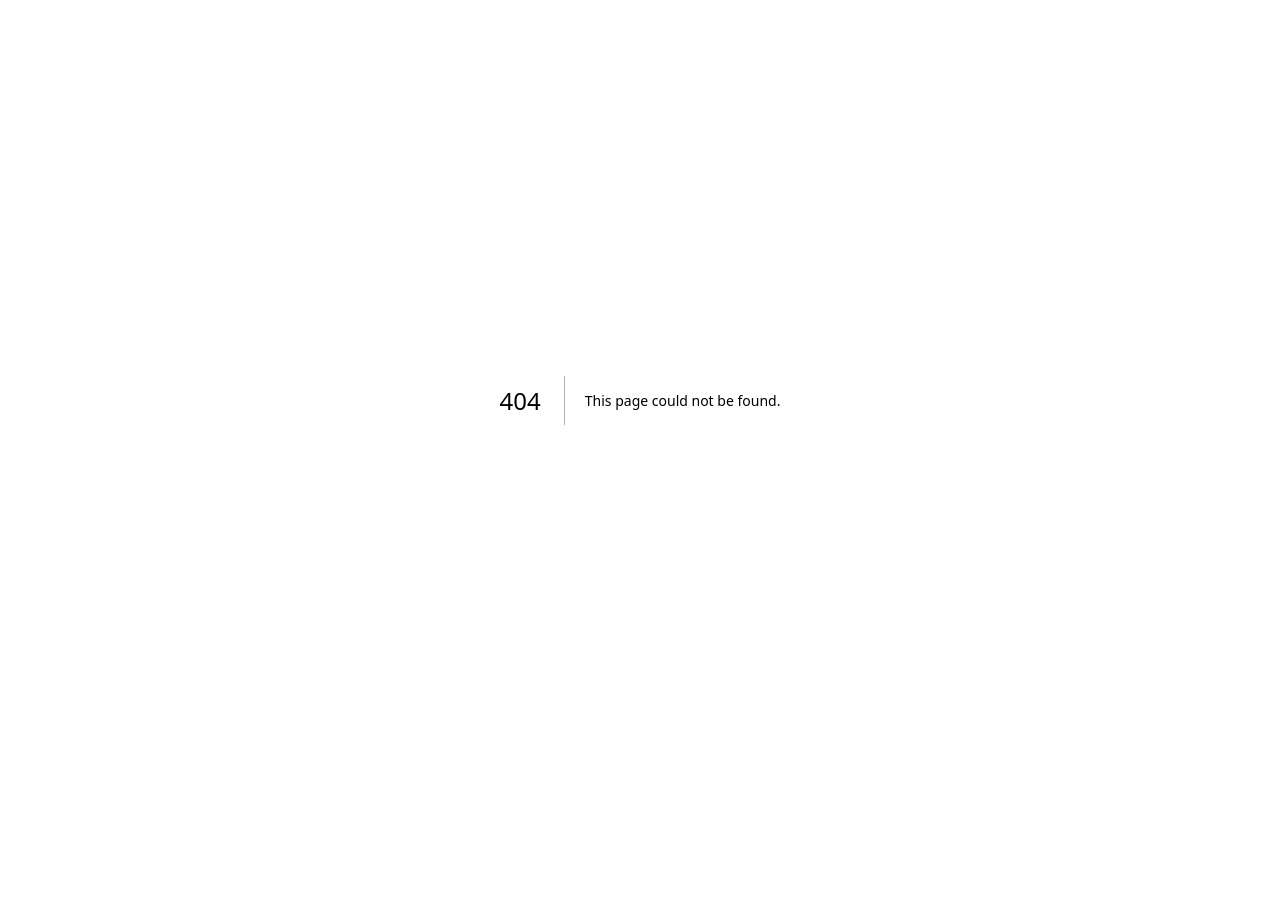
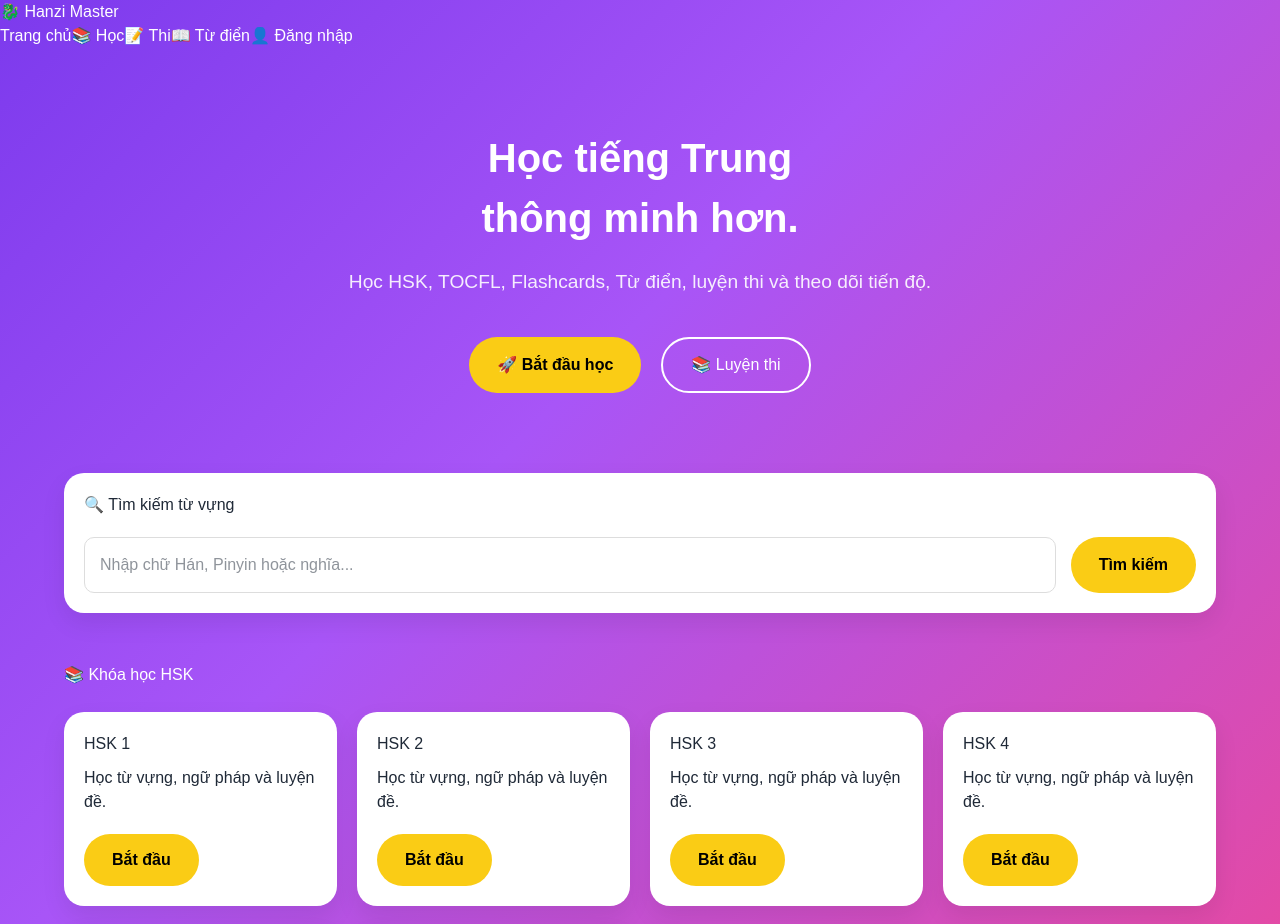
Before and after one commit to vinhdau088-cloud/Hsk, a Next.js app: page / in a window 1280 px wide. Before the commit this address had no page. Shown: the top 924 px of the page. Before the commit the page ends 800 px from the top, so only its background shows below. Built offline with nearby package versions, Linux system fonts and the light colour scheme.

Commit message:
page.tsx

```diff
--- /dev/null
+++ b/app/page.tsx
@@ -0,0 +1,118 @@
+import Navbar from "@/components/Navbar";
+
+export default function Home() {
+  return (
+    <>
+      <Navbar />
+
+      <main className="container">
+
+        {/* Hero */}
+        <section
+          style={{
+            padding: "80px 0",
+            textAlign: "center"
+          }}
+        >
+          <h1 className="title">
+            Học tiếng Trung
+            <br />
+            thông minh hơn.
+          </h1>
+
+          <p className="subtitle" style={{ marginTop: 20 }}>
+            Học HSK, TOCFL, Flashcards, Từ điển,
+            luyện thi và theo dõi tiến độ.
+          </p>
+
+          <div
+            style={{
+              marginTop: 40,
+              display: "flex",
+              justifyContent: "center",
+              gap: 20,
+              flexWrap: "wrap"
+            }}
+          >
+            <button className="btn-primary">
+              🚀 Bắt đầu học
+            </button>
+
+            <button className="btn-outline">
+              📚 Luyện thi
+            </button>
+          </div>
+        </section>
+
+        {/* Search */}
+        <section className="card">
+
+          <h2>🔍 Tìm kiếm từ vựng</h2>
+
+          <div
+            style={{
+              display: "flex",
+              gap: 15,
+              marginTop: 20,
+              flexWrap: "wrap"
+            }}
+          >
+            <input
+              placeholder="Nhập chữ Hán, Pinyin hoặc nghĩa..."
+              style={{
+                flex: 1,
+                minWidth: 250,
+                padding: 15,
+                borderRadius: 10,
+                border: "1px solid #ddd"
+              }}
+            />
+
+            <button className="btn-primary">
+              Tìm kiếm
+            </button>
+          </div>
+
+        </section>
+
+        {/* HSK */}
+        <section style={{ marginTop: 50 }}>
+
+          <h2 style={{ marginBottom: 25 }}>
+            📚 Khóa học HSK
+          </h2>
+
+          <div
+            style={{
+              display: "grid",
+              gridTemplateColumns:
+                "repeat(auto-fit,minmax(220px,1fr))",
+              gap: 20
+            }}
+          >
+            {[1,2,3,4,5,6].map((i)=>(
+              <div className="card" key={i}>
+
+                <h3>HSK {i}</h3>
+
+                <p style={{marginTop:10}}>
+                  Học từ vựng, ngữ pháp và luyện đề.
+                </p>
+
+                <button
+                  className="btn-primary"
+                  style={{marginTop:20}}
+                >
+                  Bắt đầu
+                </button>
+
+              </div>
+            ))}
+          </div>
+
+        </section>
+
+      </main>
+    </>
+  );
+}
```
